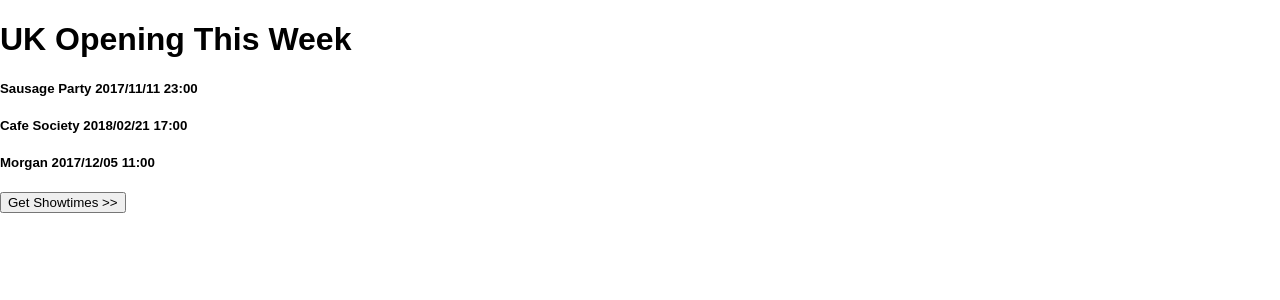
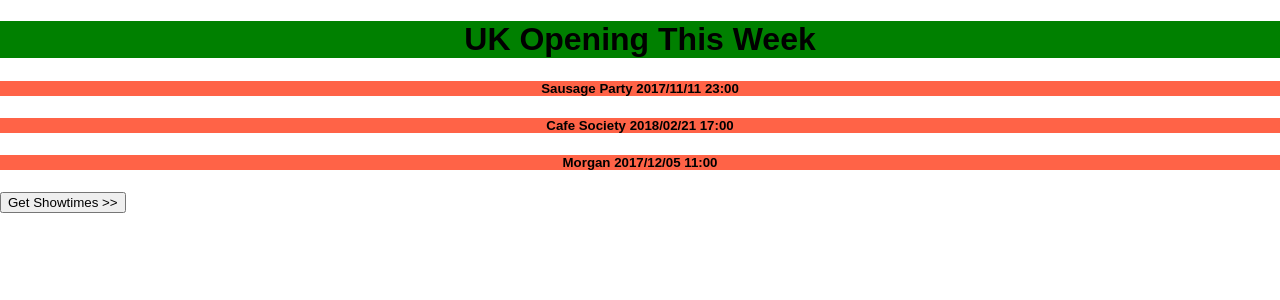
Before and after one commit to derkrisz/react_imdb_homework, a React (Create React App) app: page / in a window 1280 px wide. Shown: the top 300 px of the page. Built offline with nearby package versions, Linux system fonts and the light colour scheme.

Commit message:
add minimal css

```diff
--- a/src/App.css
+++ b/src/App.css
@@ -26,3 +26,13 @@
   from { transform: rotate(0deg); }
   to { transform: rotate(360deg); }
 }
+
+.movie {
+  background-color: tomato;
+  text-align: center;
+}
+
+.header {
+  text-align: center;
+  background-color: green;
+}
--- a/src/containers/MovieBox.js
+++ b/src/containers/MovieBox.js
@@ -21,7 +21,7 @@
   render() {
     return(
       <div className="movie-box">
-        <h1>UK Opening This Week</h1>
+        <h1 className="header">UK Opening This Week</h1>
         <MovieList movies={this.state.movies} />
         <button onClick={this.clickShowtimebutton}>Get Showtimes >></button>
       </div>
```
